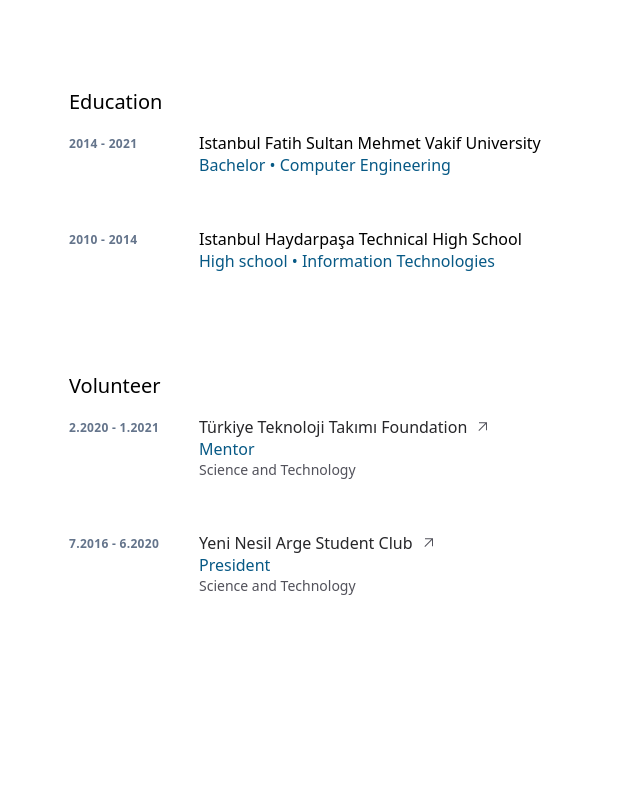
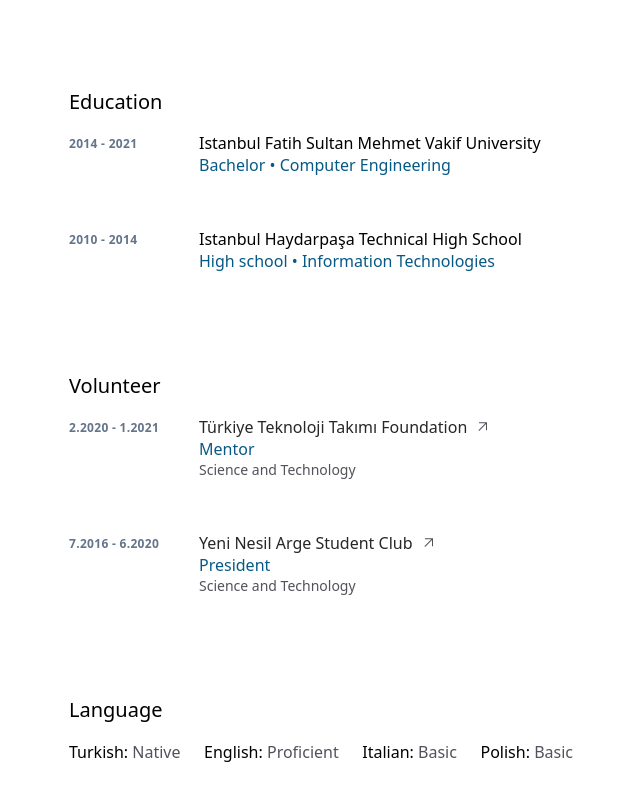
Before and after one commit to bedirhanyildirim/bedirhan.design, a Next.js app: page / in a window 1280 px wide. Shown: the part 2069-2869 px from the top of the page, without its empty margins (579-1219 px from the left). Built offline with nearby package versions, Linux system fonts and the light colour scheme.

Commit message:
feat: add languages

```diff
--- a/public/data.json
+++ b/public/data.json
@@ -92,5 +92,23 @@
       "field": "Science and Technology",
       "website": "https://www.instagram.com/yeninesilarge/"
     }
+  ],
+  "languages": [
+    {
+      "language": "Turkish",
+      "level": "Native"
+    },
+    {
+      "language": "English",
+      "level": "Proficient"
+    },
+    {
+      "language": "Italian",
+      "level": "Basic"
+    },
+    {
+      "language": "Polish",
+      "level": "Basic"
+    }
   ]
 }
--- a/src/app/page.js
+++ b/src/app/page.js
@@ -7,12 +7,13 @@
 import CompanyCard from '@/components/companyCard'
 import EducationCard from '@/components/educationCard'
 import VolunteerCard from '@/components/volunteerCard'
-import { experiences, education, volunteer } from 'public/data.json'
+import { experiences, education, volunteer, languages} from 'public/data.json'
 
 export default function Home() {
   let experiencesData = [...experiences]
   let educationData = [...education]
   let volunteerData = [...volunteer]
+  let languageData = [...languages]
 
   return (
     <main className="content">
@@ -97,9 +98,19 @@
               })
             }
           </section>
-          <br/>
-          <br/>
-          <br/>
+          <section id="languages" className="my-24">
+            <h3 className="mb-4 text-xl">Language</h3>
+            <ul className="flex flex-wrap flex-col md:flex-row justify-between w-full">{
+              languageData.map(language => {
+                return (
+                  <li className="text-zinc-600">
+                    <span className="text-black">{language.language}: </span>
+                    <span>{language.level}</span>
+                  </li>
+                )
+              })
+            }</ul>
+          </section>
         </content>
       </div>
     </main>
```
